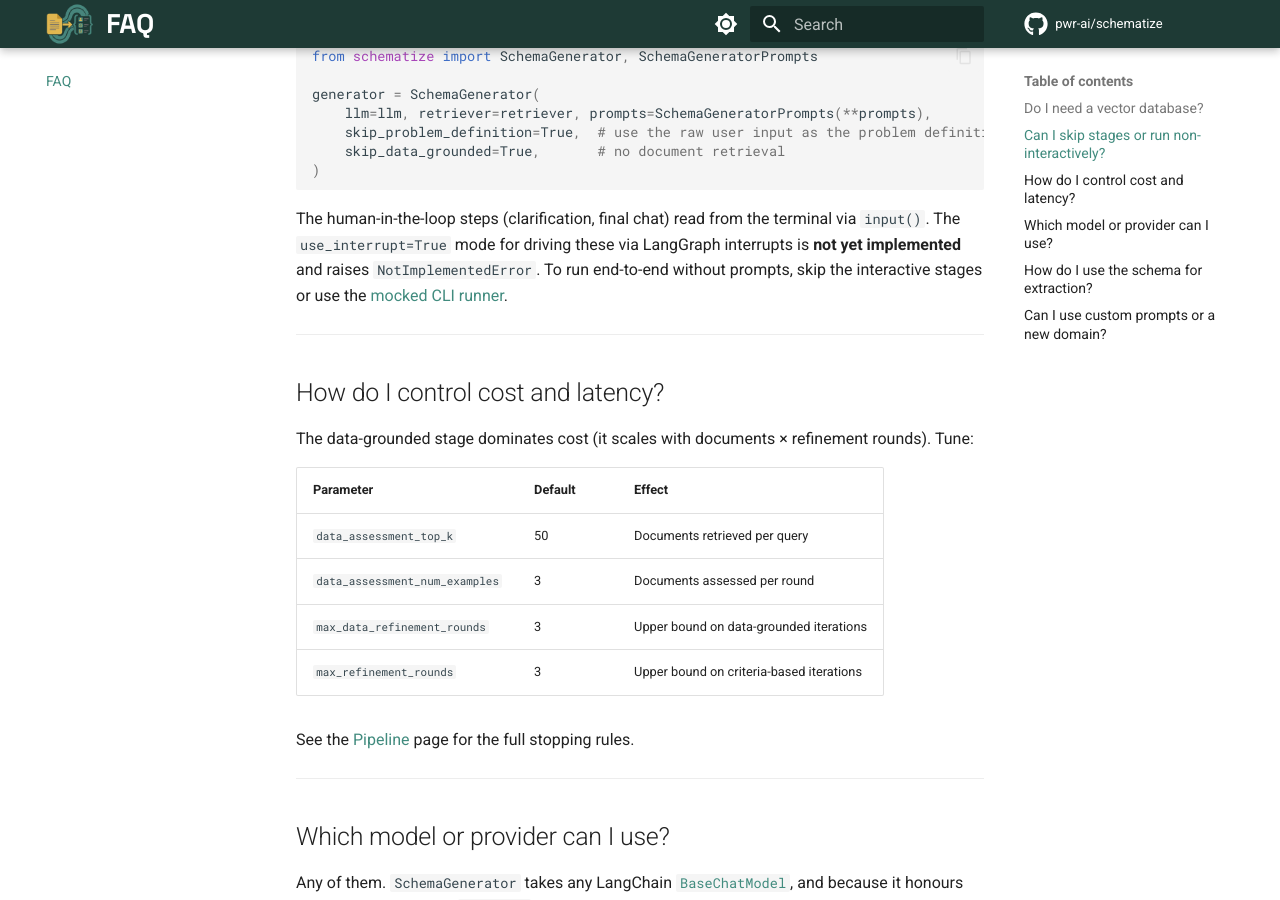
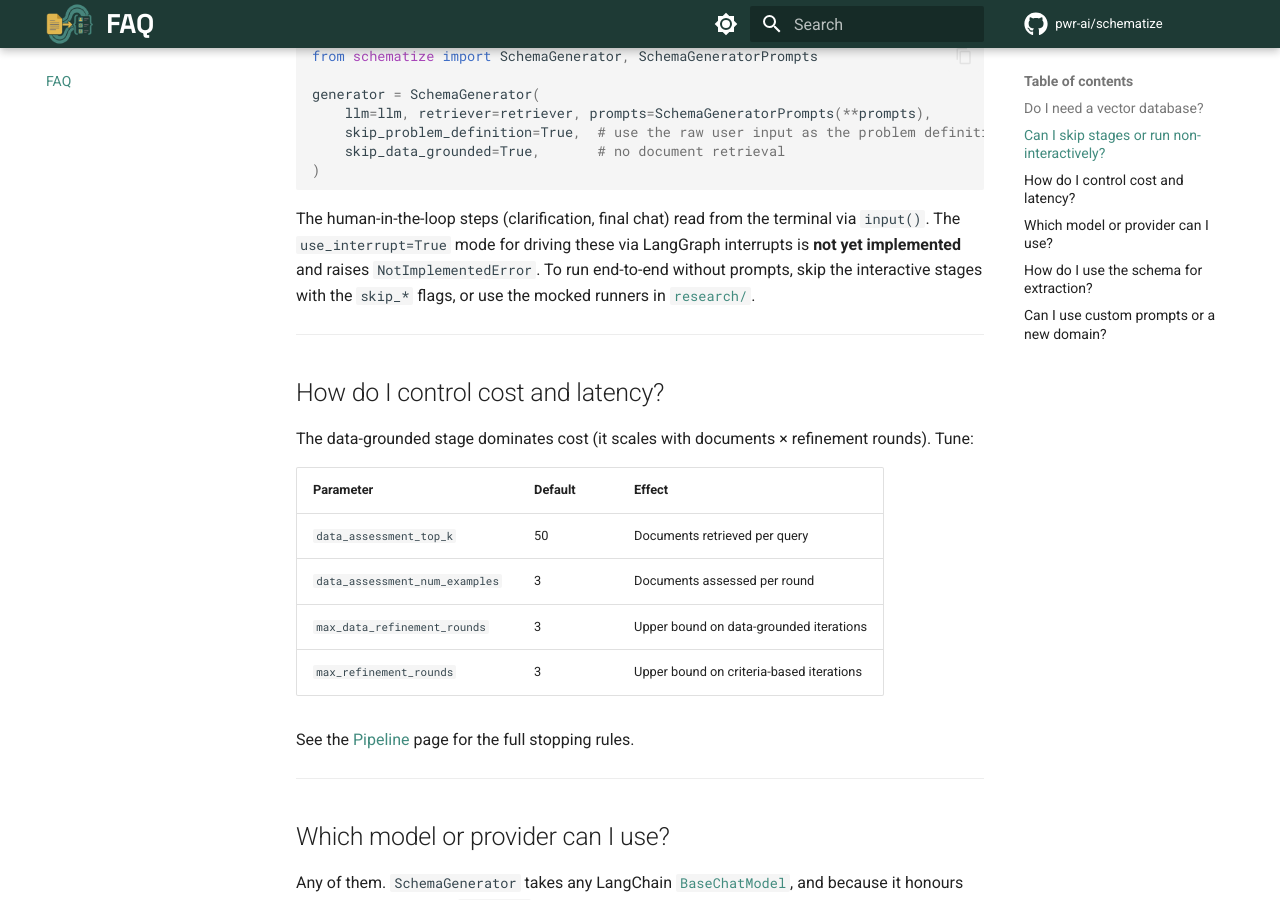
Before and after one commit to pwr-ai/schematize, an MkDocs documentation site: the page built from docs/faq.md, in a window 1280 px wide and 900 px high, scrolled down 588 px. Built offline with MkDocs 1.6.1 and Material for MkDocs 9.7.7, drawn with Linux system fonts in a browser that asks for light colours; comment, search, counter and statistics services are not loaded.

```diff
--- a/.pre-commit-config.yaml
+++ b/.pre-commit-config.yaml
@@ -10,6 +10,6 @@ repos:
         args: ["--maxkb=500"]
       - id: detect-private-key
   - repo: https://github.com/astral-sh/ruff-pre-commit
-    rev: v0.11.0
+    rev: v0.15.16
     hooks:
       - id: ruff
--- a/docs/faq.md
+++ b/docs/faq.md
@@ -32,8 +32,9 @@ generator = SchemaGenerator(
 
 The human-in-the-loop steps (clarification, final chat) read from the terminal via `input()`.
 The `use_interrupt=True` mode for driving these via LangGraph interrupts is **not yet implemented**
-and raises `NotImplementedError`. To run end-to-end without prompts, skip the interactive stages or
-use the [mocked CLI runner](guides/cli.md).
+and raises `NotImplementedError`. To run end-to-end without prompts, skip the interactive stages
+with the `skip_*` flags, or use the mocked runners in
+[`research/`](https://github.com/pwr-ai/schematize/tree/master/research).
 
 ---
 
```
Also changed, not shown: README.md (+3 -3 lines), 4 other files.
